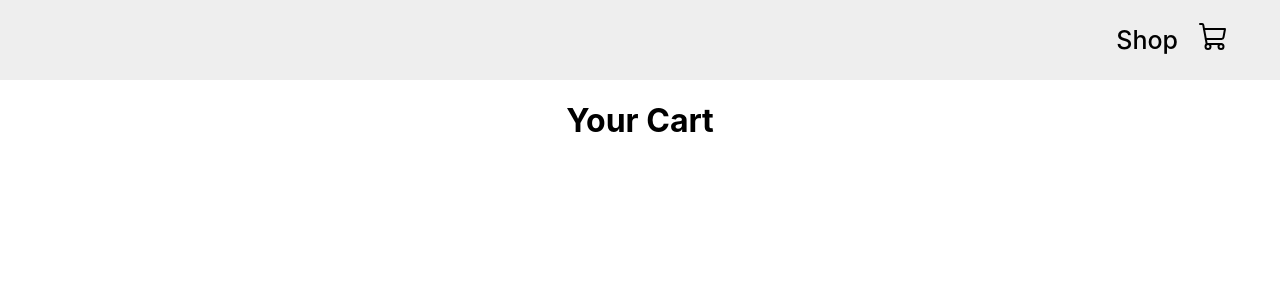
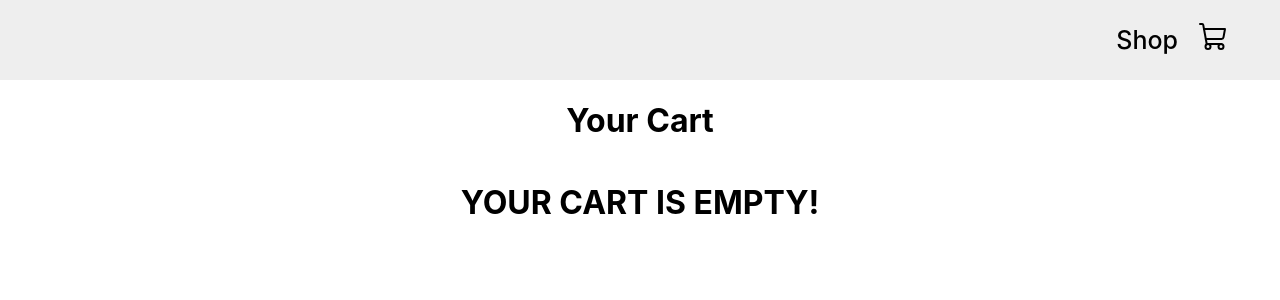
Before and after one commit to AryanGupta27/shopping-cart, a React (Create React App) app: page /cart in a window 1280 px wide. Shown: the top 300 px of the page. Built offline with nearby package versions, Linux system fonts and the light colour scheme.

Commit message:
Added the amount section

```diff
--- a/src/context/shop-context.jsx
+++ b/src/context/shop-context.jsx
@@ -14,6 +14,17 @@ export const ShopContextProvider = (props) => {
   };
   const [cartItems, setCartItems] = useState(getDefaultCart());
 
+  const getTotalCartAmount=()=>{
+    let totalAmount=0;
+    for(const item in cartItems){
+      if(cartItems[item]>0){
+        let itemInfo=PRODUCTS.find((product)=>product.id===Number(item));
+        totalAmount+=cartItems[item]*itemInfo.price;
+      }
+    }
+    return totalAmount;
+  };
+
   const addToCart = (itemId) => {
     setCartItems((prev) => ({ ...prev, [itemId]: prev[itemId] + 1 }));
   };
@@ -22,10 +33,16 @@ export const ShopContextProvider = (props) => {
     setCartItems((prev) => ({ ...prev, [itemId]: prev[itemId] - 1 }));
   };
 
+  const updateCartItemAmount=(newAmount,itemId)=>{
+    setCartItems((prev)=>({...prev,[itemId]:newAmount}));
+  }
+
   const contextValue = {
     cartItems,
     addToCart,
     removeFromCart,
+    updateCartItemAmount,
+    getTotalCartAmount
   };
 
   console.log(cartItems);
--- a/src/pages/cart/cart-item.jsx
+++ b/src/pages/cart/cart-item.jsx
@@ -1,14 +1,26 @@
-import React from 'react'
+import React, {useContext} from "react";
+import { ShopContext } from "../../context/shop-context";
 
 export const CartItem = (props) => {
-    const{id,prodName,prodImage,price}=props.data;
+  const { id, prodName, prodImage, price } = props.data;
+  const{cartItems, addToCart, removeFromCart,updateCartItemAmount}=useContext(ShopContext);
+
   return (
     <div className="cartItem">
-        <img src={prodImage} />
-        <div className="desc">
-             <p> <b>{prodName}</b></p>
-             <p>${price}</p>
+      <img src={prodImage} alt={prodName} />
+      <div className="desc">
+        <p>
+          {" "}
+          <b>{prodName}</b>
+        </p>
+        <p>${price}</p>
+
+        <div className="countHandler">
+          <button onClick={()=>removeFromCart(id)}> - </button>
+          <input value={cartItems[id]} onChange={(e)=>{updateCartItemAmount(Number(e.target.value),id)}}/>
+          <button onClick={()=>addToCart(id)}> + </button>
         </div>
+      </div>
     </div>
-  )
-}
+  );
+};
--- a/src/pages/cart/cart.jsx
+++ b/src/pages/cart/cart.jsx
@@ -2,21 +2,35 @@ import React, { useContext } from "react";
 import { PRODUCTS } from "../../products";
 import { ShopContext } from "../../context/shop-context";
 import { CartItem } from "./cart-item";
-import './cart.css'
+import "./cart.css";
+import { useNavigate } from "react-router-dom";
 export const Cart = () => {
-  const{cartItems}=useContext(ShopContext);
+  const { cartItems, getTotalCartAmount } = useContext(ShopContext);
+  const totalAmount = getTotalCartAmount();
+  const navigate = useNavigate();
   return (
     <div className="cart">
       <div>
         <h1>Your Cart </h1>
       </div>
       <div className="cart">
-          {PRODUCTS.map((product) => {
-            if(cartItems[product.id]!==0){
-              return <CartItem data={product}/>
-            }
-          })}
+        {PRODUCTS.map((product) => {
+          if (cartItems[product.id] !== 0) {
+            return <CartItem data={product} />;
+          }
+        })}
       </div>
+      {totalAmount > 0 ? (
+        <div className="checkout">
+          <p>
+            <b>SubTotal: ${totalAmount}</b>
+          </p>
+          <button onClick={() => navigate("/")}>Continue Shopping!</button>
+          <button>Checkout!</button>
+        </div>
+      ) : (
+        <h1>YOUR CART IS EMPTY!</h1>
+      )}
     </div>
   );
 };
--- a/src/products.js
+++ b/src/products.js
@@ -19,19 +19,19 @@ export const PRODUCTS = [
     {
         id:2,
         prodName: "MacBook",
-        price:999.0,
+        price:1999.0,
         prodImage:prod2,
     },
     {
         id:3,
         prodName: "Camera",
-        price:999.0,
+        price:699.0,
         prodImage:prod3,
     },
     {
         id:4,
         prodName: "Jacket",
-        price:999.0,
+        price:228.0,
         prodImage:prod4,
     },
     {
@@ -43,13 +43,13 @@ export const PRODUCTS = [
     {
         id:6,
         prodName: "T-shirt",
-        price:999.0,
+        price:120.0,
         prodImage:prod6,
     },
     {
         id:7,
         prodName: "Led Bulb",
-        price:999.0,
+        price:19.99,
         prodImage:prod7,
     },
     {
```
